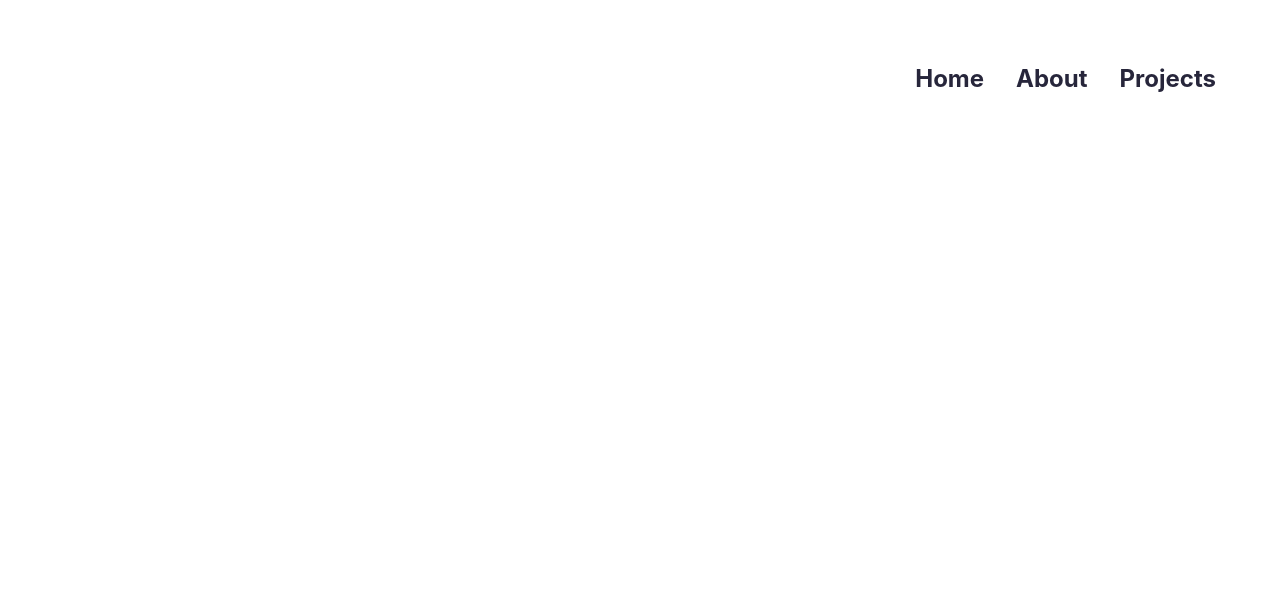
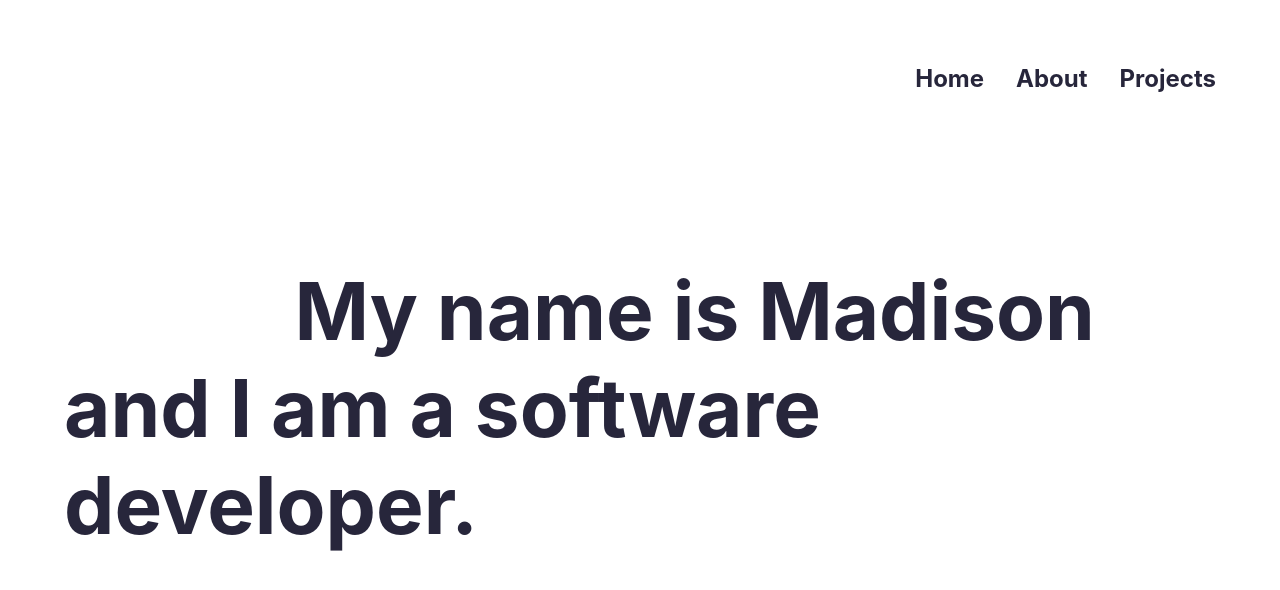
Before and after one commit to madisonlowe/mySiteReact, a React (Create React App) app: page / in a window 1280 px wide. Shown: the top 590 px of the page. Built offline with nearby package versions, Linux system fonts and the light colour scheme.

Commit message:
Updated home routing.

```diff
--- a/src/Components/App/App.js
+++ b/src/Components/App/App.js
@@ -1,11 +1,12 @@
 import { Link, Outlet } from "react-router-dom";
 import "./App.css";
+import Title from "../Title";
 
 function App() {
   return (
     <main className="App">
       <nav className="navigation">
-        <Link to="/home" className="nav-item">
+        <Link to="/" className="nav-item">
           Home
         </Link>
         <Link to="/about" className="nav-item">
@@ -16,6 +17,7 @@ function App() {
         </Link>
       </nav>
       <Outlet />
+      <Title />
     </main>
   );
 }
--- a/src/routes/home.js
+++ b/src/Components/Title/index.js
@@ -1,7 +1,7 @@
-import { descriptors } from "../data";
+import { descriptors } from "../../data";
 import { useState } from "react";
 
-export default function Home() {
+export default function Title() {
   const [descriptor, setDescriptor] = useState("software developer");
   const [index, setIndex] = useState(1);
 
--- a/src/index.js
+++ b/src/index.js
@@ -4,7 +4,6 @@ import { BrowserRouter, Routes, Route } from "react-router-dom";
 import "./index.css";
 import App from "./Components/App/App.js";
 import About from "./routes/about.js";
-import Home from "./routes/home.js";
 import Projects from "./routes/projects.js";
 import reportWebVitals from "./reportWebVitals";
 
@@ -14,7 +13,6 @@ root.render(
     <BrowserRouter>
       <Routes>
         <Route path="/" element={<App />}>
-          <Route path="home" element={<Home />} />
           <Route path="about" element={<About />} />
           <Route path="projects" element={<Projects />} />
         </Route>
```
